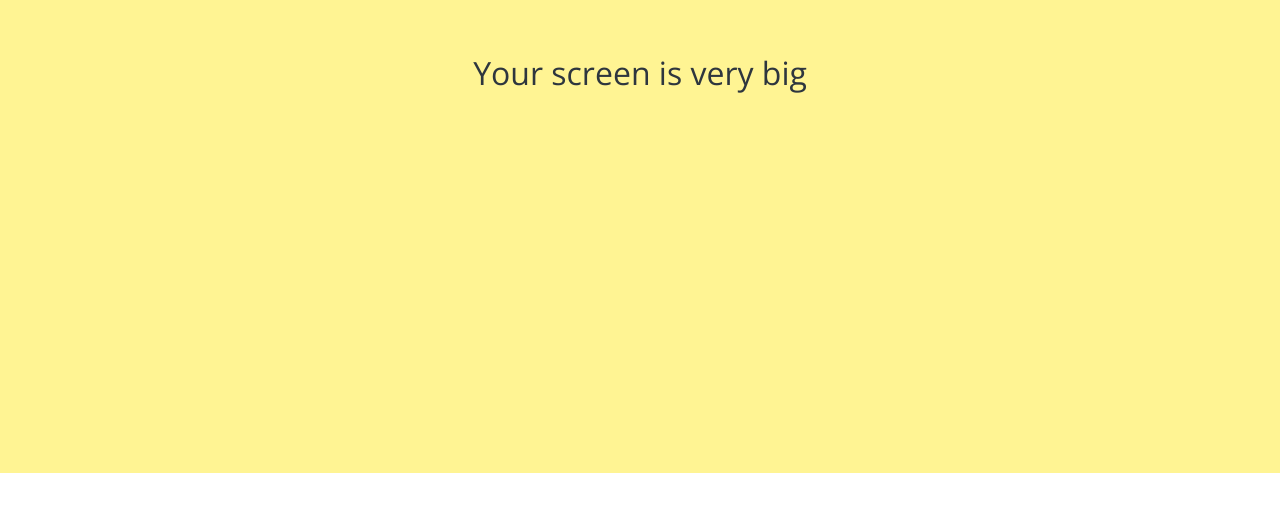
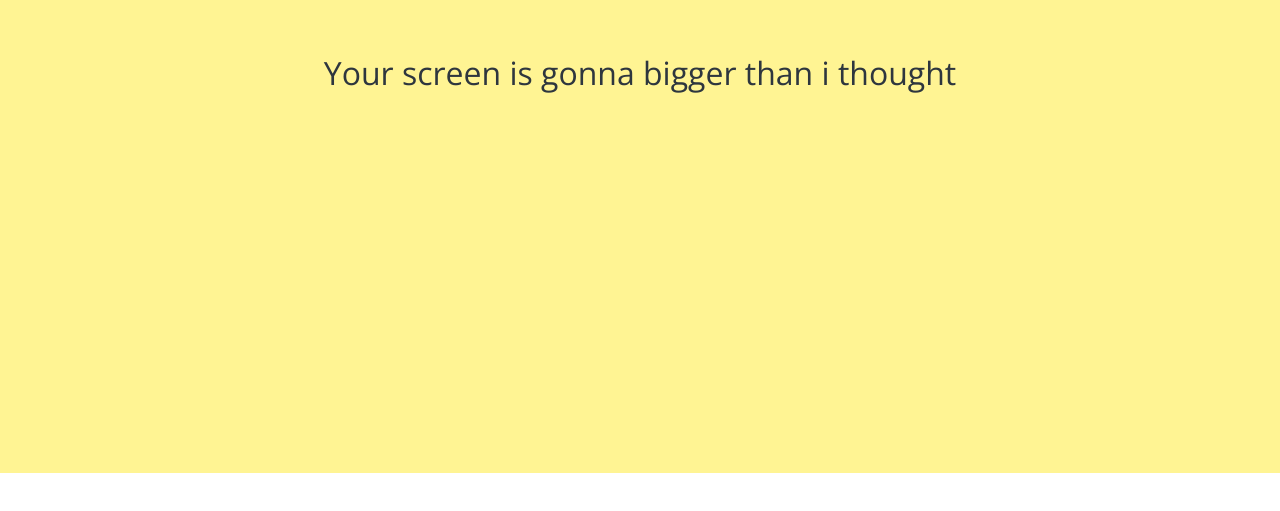
Before and after one commit to kiminoh/kkokoa-clone-2021, a plain HTML site: page more.html in a window 1280 px wide. Shown: the part 327-838 px from the top of the page. Drawn offline with nearby package versions, Linux system fonts and the light colour scheme.

Commit message:
very->sentence

```diff
--- a/more.html
+++ b/more.html
@@ -129,7 +129,7 @@
     </nav>
 
     <div id="no-mobile">
-      <span>Your screen is very big</span>
+      <span>Your screen is gonna bigger than i thought</span>
     </div>
 
     <script
```
